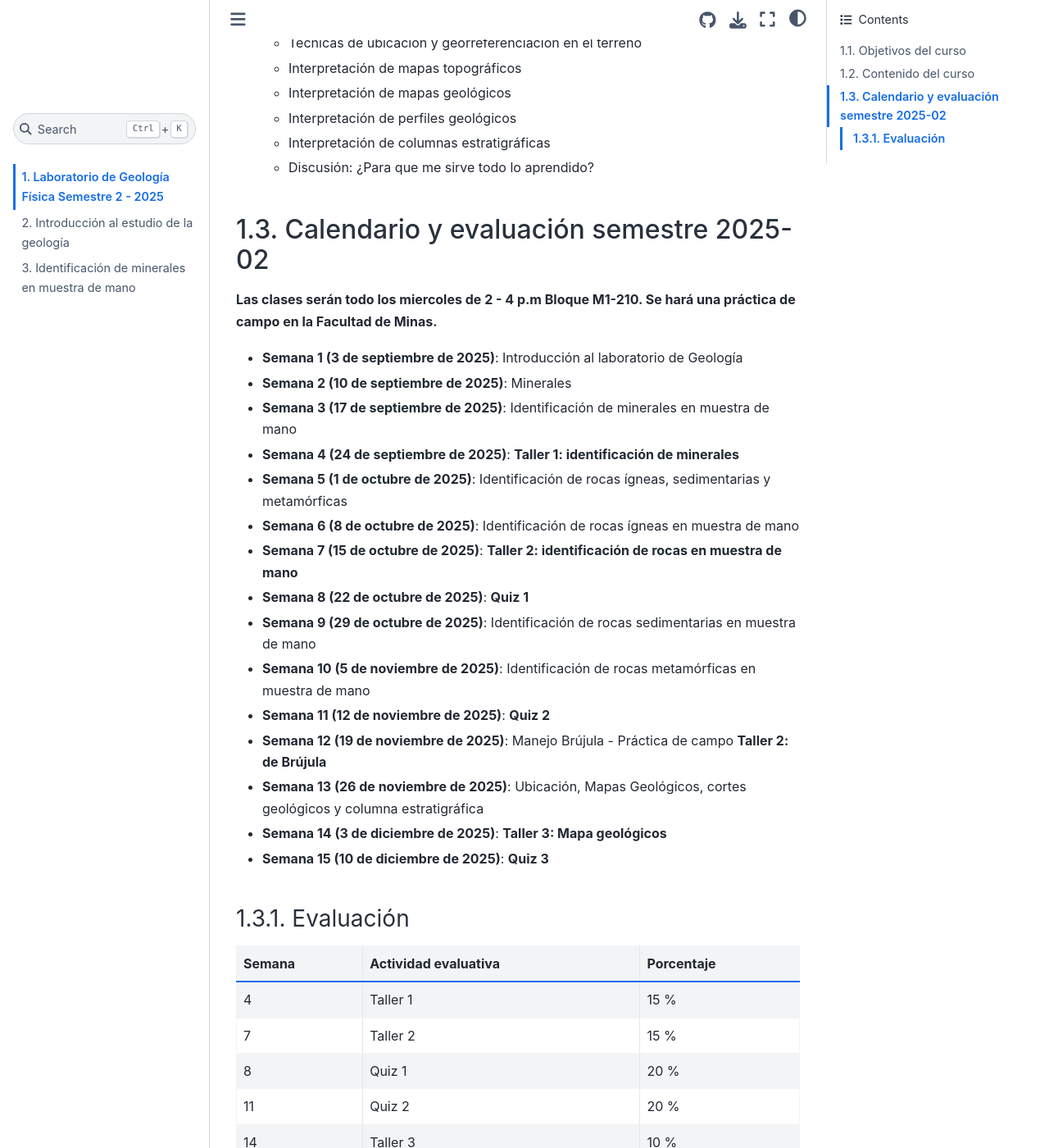
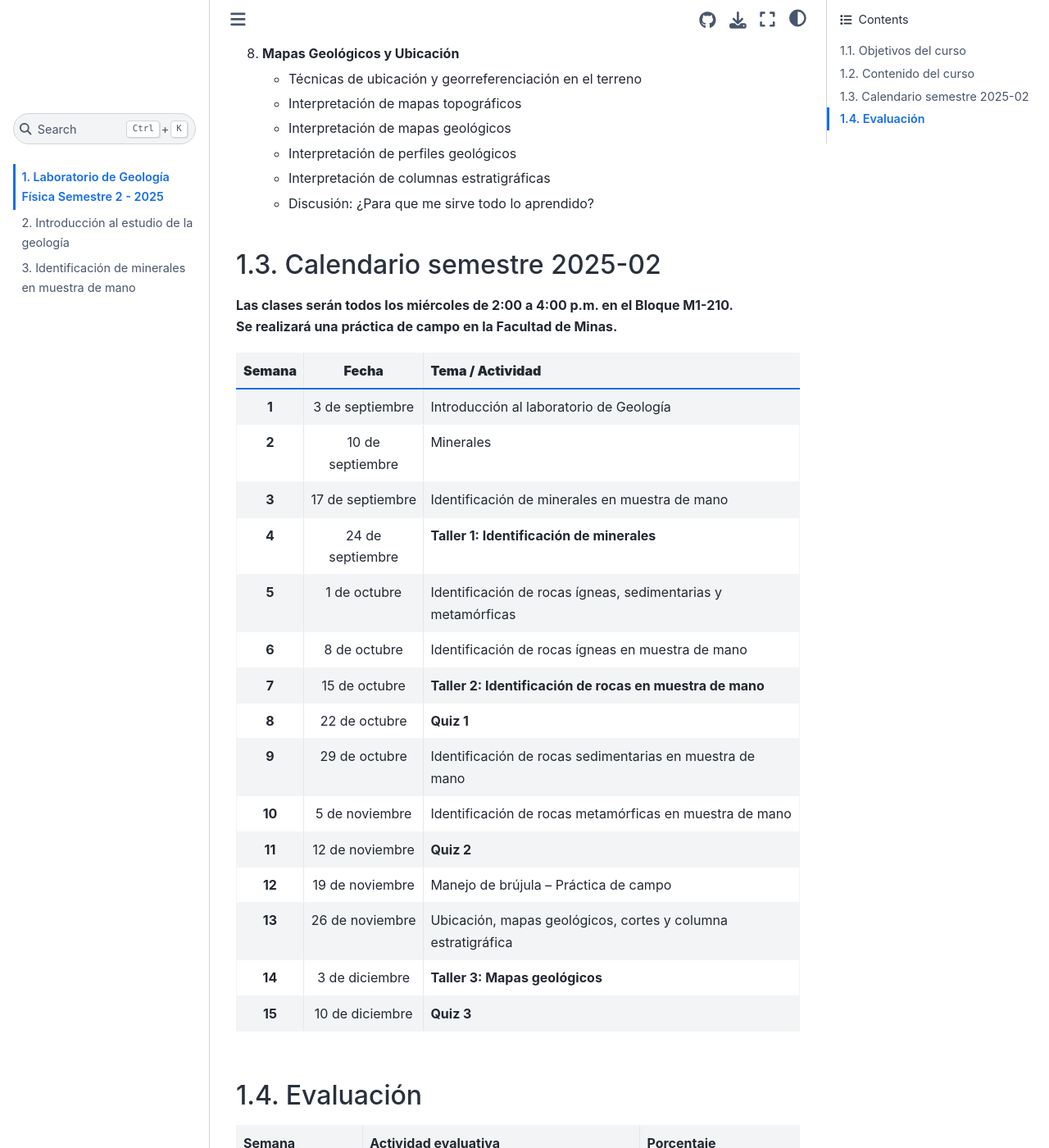
Before and after one commit to oisanchezp/Laboratorio_Geologia_Fisica, a Jupyter Book: the page built from objetivos_contenido.md, in a window 1280 px wide and 1400 px high, scrolled down 1558 px. Shown: the whole window at 82% size. Built offline with Jupyter Book 1.0.4 settings and Sphinx 7.4.7 and the Sphinx Book theme 1.1.4, drawn with Linux system fonts in a browser that asks for light colours; some of the changed text lies outside the part shown.

```diff
--- a/objetivos_contenido.md
+++ b/objetivos_contenido.md
@@ -1,9 +1,10 @@
 # Laboratorio de Geología Física Semestre 2 - 2025
+
+**Universidad Nacional de Colombia - Sede Medellín**
 
 ## Objetivos del curso
 
-Al finalizar el laboratorio de Geología Física, los estudiantes estarán en capacidad de reconocer, describir y
-analizar de manera básica los minerales mas comunas y los principales tipos de rocas, así como de utilizar herramientas básicas de campo (brújula, mapas geológicos, GPS) para interpretar principales datos geológicos tanto en laboratorio como en campo.
+Al finalizar el laboratorio de Geología Física, los estudiantes estarán en capacidad de reconocer, describir y analizar de manera básica los minerales más comunes y los principales tipos de rocas, así como de utilizar herramientas fundamentales de campo —como la brújula y los mapas geológicos— para interpretar información geológica esencial tanto en el laboratorio como en el trabajo de campo.
 
 ### Objetivos específicos
 
@@ -13,33 +14,33 @@ analizar de manera básica los minerales mas comunas y los principales tipos de
 
 ## Contenido del curso
 
-1. Introducción a la Geología
+1. **Introducción a la Geología**
     - Definición y alcance de la geología
     - Importancia de la geología en la comprensión de la Tierra
-2. Minerales
+2. **Minerales**
     - Formación y clasificación de los minerales
     - Propiedades físicas de los minerales
     - Identificación de minerales en muestra de mano
-3. Ciclo de las Rocas
+3. **Ciclo de las Rocas**
     - Formación y clasificación de las rocas
     - Interacciones entre los diferentes tipos de rocas
     - Identificación de rocas ígneas, sedimentarias y metamórficas
-4. Rocas Ígneas
+4. **Rocas Ígneas**
     - Formación y características de las rocas ígneas
     - Tipos de rocas ígneas
     - Identificación de rocas ígneas en muestra de mano
-5. Rocas Sedimentarias
+5. **Rocas Sedimentarias**
     - Formación y características de las rocas sedimentarias
     - Tipos de rocas sedimentarias
     - Identificación de rocas sedimentarias en muestra de mano
-6. Rocas Metamórficas
+6. **Rocas Metamórficas**
     - Formación y características de las rocas metamórficas
     - Tipos de rocas metamórficas
     - Identificación de rocas metamórficas en muestra de mano
-7. Manejo de la Brújula y Mediciones
+7. **Manejo de la Brújula y Mediciones**
     - Uso de la brújula en el campo
     - Técnicas de medición de ángulos y distancias de estructuras geológicas
-8. Mapas Geológicos y Ubicación
+8. **Mapas Geológicos y Ubicación**
     - Técnicas de ubicación y georreferenciación en el terreno
     - Interpretación de mapas topográficos
     - Interpretación de mapas geológicos
@@ -47,31 +48,31 @@ analizar de manera básica los minerales mas comunas y los principales tipos de
     - Interpretación de columnas estratigráficas
     - Discusión: ¿Para que me sirve todo lo aprendido?
 
-## Calendario y evaluación semestre 2025-02
+## Calendario semestre 2025-02
 
-**Las clases serán todo los miercoles de 2 - 4 p.m Bloque M1-210. Se hará una práctica de campo en la Facultad de Minas.**
+**Las clases serán todos los miércoles de 2:00 a 4:00 p.m. en el Bloque M1-210.
+Se realizará una práctica de campo en la Facultad de Minas.**
+
+| **Semana** | **Fecha**        | **Tema / Actividad**                                       |
+|:----------:|:----------------:|------------------------------------------------------------|
+| **1**      | 3 de septiembre  | Introducción al laboratorio de Geología                    |
+| **2**      | 10 de septiembre | Minerales                                                  |
+| **3**      | 17 de septiembre | Identificación de minerales en muestra de mano             |
+| **4**      | 24 de septiembre | **Taller 1: Identificación de minerales**                  |
+| **5**      | 1 de octubre     | Identificación de rocas ígneas, sedimentarias y metamórficas |
+| **6**      | 8 de octubre     | Identificación de rocas ígneas en muestra de mano          |
+| **7**      | 15 de octubre    | **Taller 2: Identificación de rocas en muestra de mano**   |
+| **8**      | 22 de octubre    | **Quiz 1**                                                 |
+| **9**      | 29 de octubre    | Identificación de rocas sedimentarias en muestra de mano   |
+| **10**     | 5 de noviembre   | Identificación de rocas metamórficas en muestra de mano    |
+| **11**     | 12 de noviembre  | **Quiz 2**                                                 |
+| **12**     | 19 de noviembre  | Manejo de brújula – Práctica de campo                      |
+| **13**     | 26 de noviembre  | Ubicación, mapas geológicos, cortes y columna estratigráfica |
+| **14**     | 3 de diciembre   | **Taller 3: Mapas geológicos**                             |
+| **15**     | 10 de diciembre  | **Quiz 3**                                                 |
 
 
-
-- **Semana 1 (3 de septiembre de 2025)**: Introducción al laboratorio de Geología
-- **Semana 2 (10 de septiembre de 2025)**: Minerales
-- **Semana 3 (17 de septiembre de 2025)**: Identificación de minerales en muestra de mano
-- **Semana 4 (24 de septiembre de 2025)**: **Taller 1: identificación de minerales**
-- **Semana 5 (1 de octubre de 2025)**: Identificación de rocas ígneas, sedimentarias y metamórficas
-- **Semana 6 (8 de octubre de 2025)**: Identificación de rocas ígneas en muestra de mano
-- **Semana 7 (15 de octubre de 2025)**: **Taller 2: identificación de rocas en muestra de mano**
-- **Semana 8 (22 de octubre de 2025)**: **Quiz 1**
-- **Semana 9 (29 de octubre de 2025)**: Identificación de rocas sedimentarias en muestra de mano
-- **Semana 10 (5 de noviembre de 2025)**: Identificación de rocas metamórficas en muestra de mano
-- **Semana 11 (12 de noviembre de 2025)**: **Quiz 2**
-- **Semana 12 (19 de noviembre de 2025)**: Manejo Brújula - Práctica de campo **Taller 2: de Brújula**
-- **Semana 13 (26 de noviembre de 2025)**: Ubicación, Mapas Geológicos, cortes geológicos y columna estratigráfica
-- **Semana 14 (3 de diciembre de 2025)**: **Taller 3: Mapa geológicos**
-- **Semana 15 (10 de diciembre de 2025)**: **Quiz 3**
-
-
-
-### Evaluación
+## Evaluación
 
 | Semana | Actividad evaluativa                     | Porcentaje |
 |--------|------------------------------------------|------------|
```
Also changed, not shown: horarios.md (added, +8 -0 lines), images/horarios_monitorias_GF_022025.jpeg (added).
